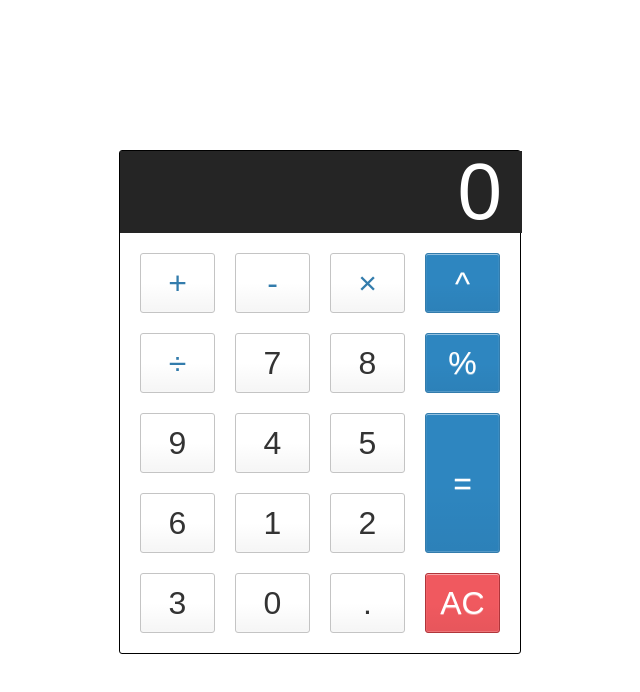
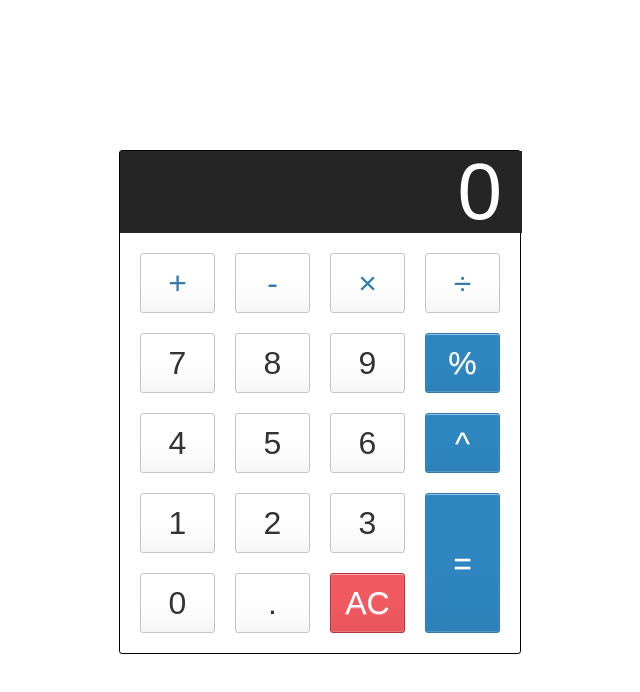
Before and after one commit to sarahannie/BDD, a website: page view/frontCal.html in a window 1280 px wide. Shown: the whole page, without its empty margins (320-960 px from the left). Drawn offline with Linux system fonts and the light colour scheme.

Commit message:
redesigne the calculator

```diff
--- a/public/css/frontendCal.css
+++ b/public/css/frontendCal.css
@@ -67,14 +67,14 @@ button{
     border-color: #337cac;
     color: #fff;
     height: 100%;
-    grid-area: 2 / 4 / 1 / 4;
+    grid-area: 3 / 4 / 3 / 4;
   }
  .equal-sign {
     background-color: #2e86c0;
     border-color: #337cac;
     color: #fff;
     height: 100%;
-    grid-area: 3 / 4 / 5 / 4;
+    grid-area: 4 / 4 / 6 / 4;
   }
   .equal-sign1:hover{
     color: #000;
```
